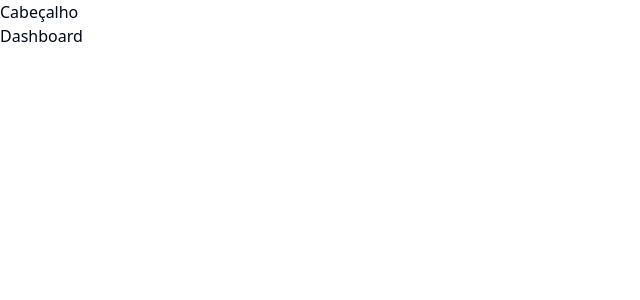
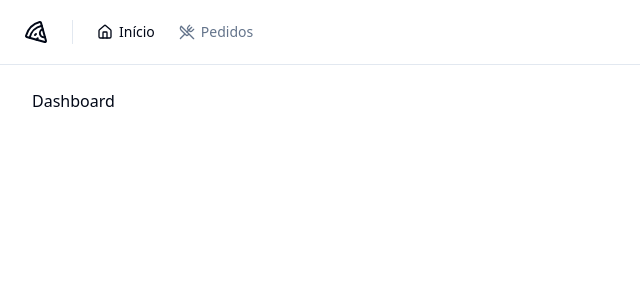
Before and after one commit to tiago-forward/pizza-shop-web-react, a React (Vite) app: page / in a window 1280 px wide. Shown: the top 300 px of the page, without its empty margins (0-640 px from the left). Built offline with nearby package versions, Linux system fonts and the light colour scheme.

Commit message:
new app layout with header

```diff
--- a/package.json
+++ b/package.json
@@ -12,6 +12,7 @@
   "dependencies": {
     "@hookform/resolvers": "^3.9.0",
     "@radix-ui/react-label": "^2.1.0",
+    "@radix-ui/react-separator": "^1.1.0",
     "@radix-ui/react-slot": "^1.1.0",
     "class-variance-authority": "^0.7.0",
     "clsx": "^2.1.1",
--- /dev/null
+++ b/src/components/header.tsx
@@ -0,0 +1,26 @@
+import { Home, Pizza, UtensilsCrossed } from 'lucide-react'
+
+import { NavLink } from './nav-link'
+import { Separator } from './ui/separator'
+
+export function Header() {
+  return (
+    <div className="border-b">
+      <div className="flex h-16 items-center gap-6 px-6">
+        <Pizza className="h-6 w-6" />
+        <Separator orientation="vertical" className="h-6" />
+
+        <nav className="flex items-center space-x-4 lg:space-x-6">
+          <NavLink to="/">
+            <Home className="h-4 w-4" />
+            Início
+          </NavLink>
+          <NavLink to="/orders">
+            <UtensilsCrossed className="h-4 w-4" />
+            Pedidos
+          </NavLink>
+        </nav>
+      </div>
+    </div>
+  )
+}
--- /dev/null
+++ b/src/components/nav-link.tsx
@@ -0,0 +1,15 @@
+import { Link, LinkProps, useLocation } from 'react-router-dom'
+
+export interface NavLinkProps extends LinkProps {}
+
+export function NavLink(props: NavLinkProps) {
+  const { pathname } = useLocation()
+
+  return (
+    <Link
+      data-current={pathname === props.to}
+      className="flex items-center gap-1.5 text-sm font-medium text-muted-foreground hover:text-foreground data-[current=true]:text-foreground"
+      {...props}
+    />
+  )
+}
--- /dev/null
+++ b/src/components/ui/separator.tsx
@@ -0,0 +1,29 @@
+import * as React from "react"
+import * as SeparatorPrimitive from "@radix-ui/react-separator"
+
+import { cn } from "@/lib/utils"
+
+const Separator = React.forwardRef<
+  React.ElementRef<typeof SeparatorPrimitive.Root>,
+  React.ComponentPropsWithoutRef<typeof SeparatorPrimitive.Root>
+>(
+  (
+    { className, orientation = "horizontal", decorative = true, ...props },
+    ref
+  ) => (
+    <SeparatorPrimitive.Root
+      ref={ref}
+      decorative={decorative}
+      orientation={orientation}
+      className={cn(
+        "shrink-0 bg-border",
+        orientation === "horizontal" ? "h-[1px] w-full" : "h-full w-[1px]",
+        className
+      )}
+      {...props}
+    />
+  )
+)
+Separator.displayName = SeparatorPrimitive.Root.displayName
+
+export { Separator }
--- a/src/pages/_layouts/app.tsx
+++ b/src/pages/_layouts/app.tsx
@@ -1,11 +1,13 @@
 import { Outlet } from 'react-router-dom'
+
+import { Header } from '../../components/header'
 
 export function AppLayout() {
   return (
-    <div>
-      <h1>Cabeçalho</h1>
+    <div className="flex min-h-screen flex-col antialiased">
+      <Header />
 
-      <div>
+      <div className="flex flex-1 flex-col gap-4 p-8 pt-6">
         <Outlet />
       </div>
     </div>
--- a/src/pages/_layouts/auth.tsx
+++ b/src/pages/_layouts/auth.tsx
@@ -3,7 +3,7 @@
 
 export function AuthLayout() {
   return (
-    <div className="grid min-h-screen grid-cols-2">
+    <div className="grid min-h-screen grid-cols-2 antialiased">
       <div className="flex h-full flex-col justify-between border-r border-foreground/5 bg-muted p-10 text-muted-foreground">
         <div className="flex items-center gap-3 text-lg font-medium text-foreground">
           <Pizza className="h-5 w-5" />
--- a/src/pages/auth/sign-up.tsx
+++ b/src/pages/auth/sign-up.tsx
@@ -28,8 +28,6 @@
 
   async function handleSignUp(data: SignUpForm) {
     try {
-      console.log(data)
-
       await new Promise((resolve) => setTimeout(resolve, 2000))
 
       toast.success('Restaurante cadastrado com sucesso!', {
```
Also changed, not shown: 1 other file (tests, documents, lock files or other folders).
